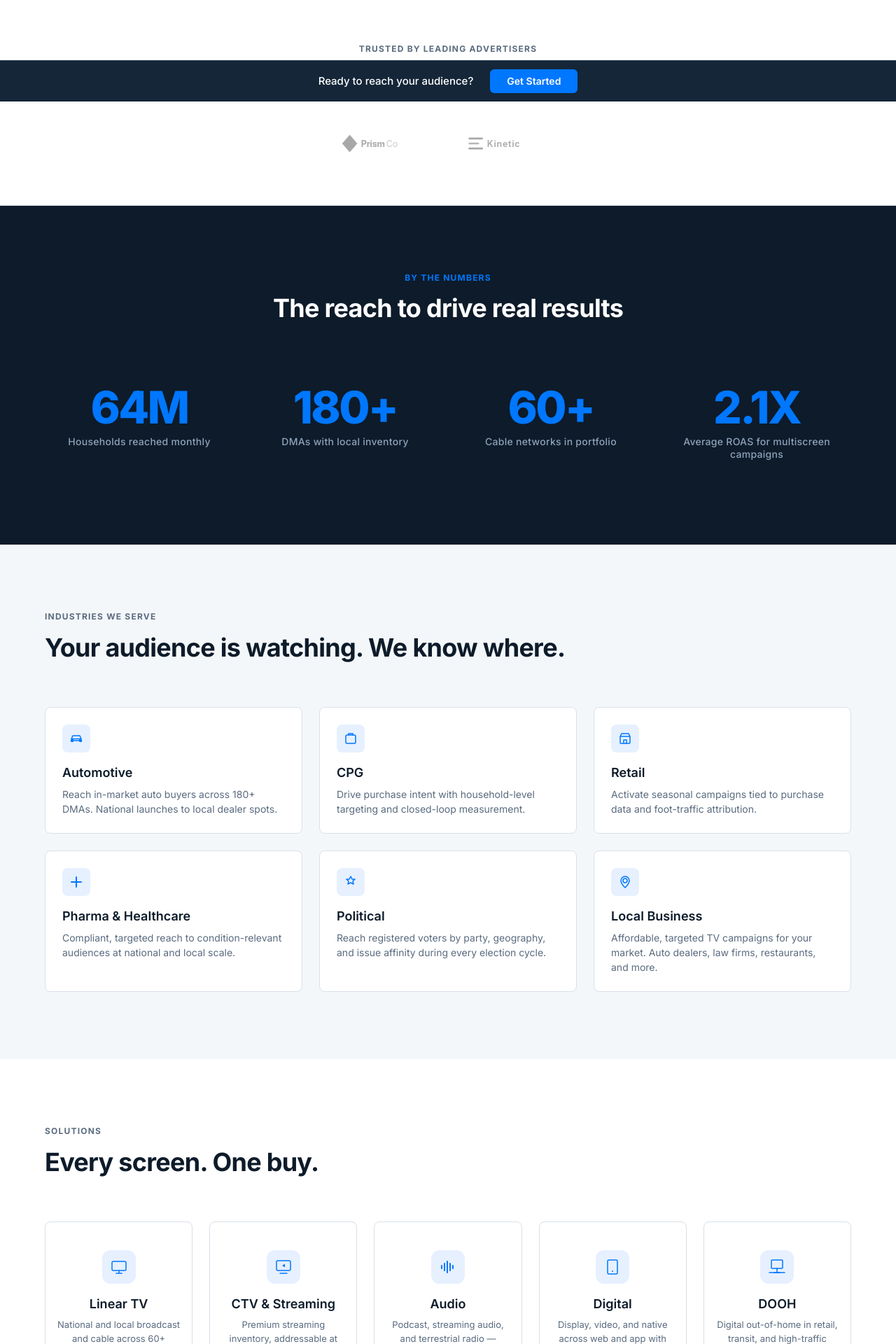
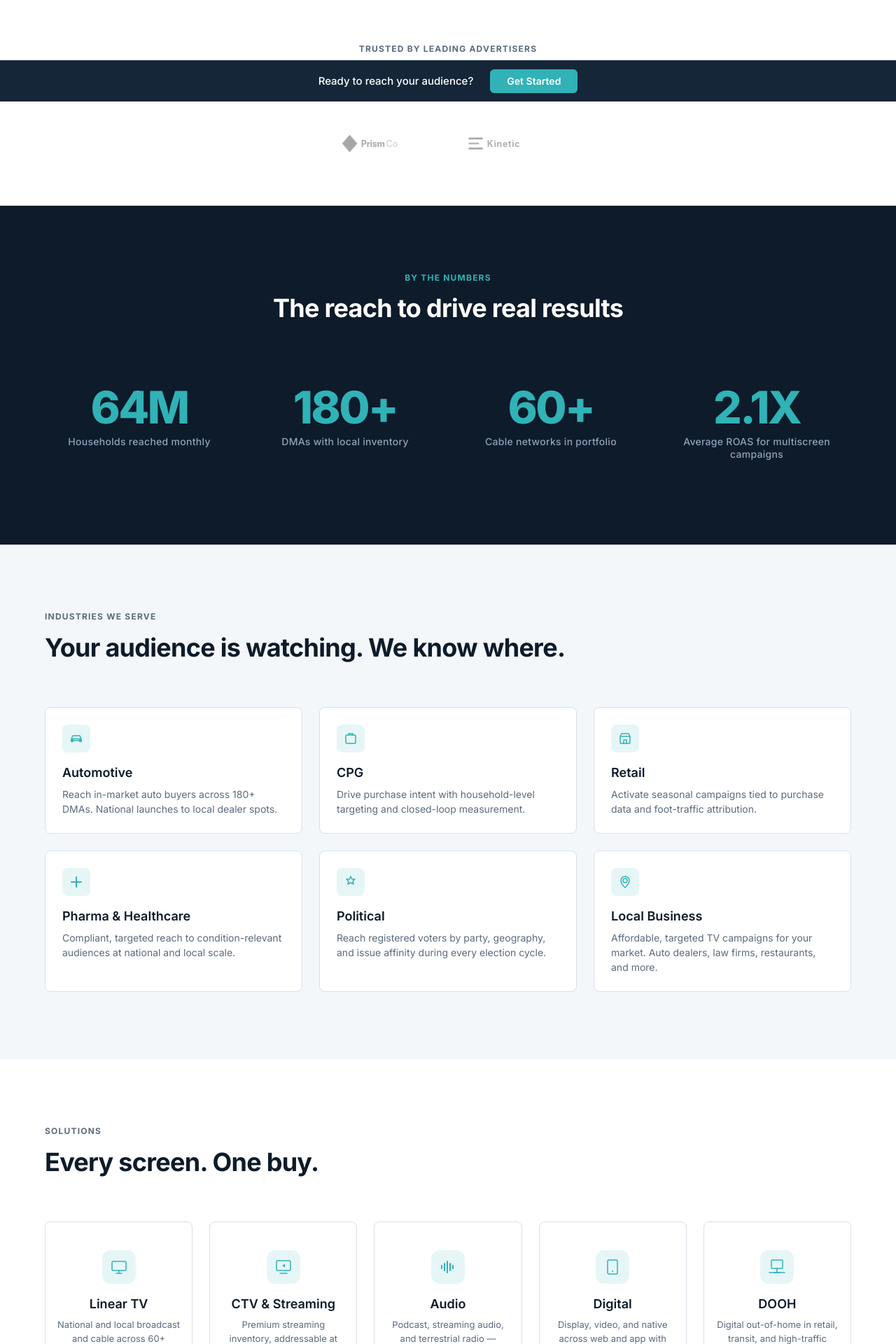
Before and after one commit to porziorobe/Sample-site, a PHP site: page / in a window 1280 px wide. Shown: the part 714-2634 px from the top of the page at 70% size. Run offline with PHP 8.4, Linux system fonts and the light colour scheme; some libraries are stand-ins or nearby versions.

Commit message:
Change accent color from blue (#0077FF) to teal (#30B2B6)
Co-authored-by: Cursor <cursoragent@cursor.com>

```diff
--- a/css/styles.css
+++ b/css/styles.css
@@ -13,9 +13,9 @@
   --color-text-light: #FFFFFF;
   --color-text-secondary: #5A6B7F;
   --color-text-secondary-light: #8FA3BA;
-  --color-accent: #0077FF;
-  --color-accent-hover: #0062D1;
-  --color-accent-light: #E6F0FF;
+  --color-accent: #30B2B6;
+  --color-accent-hover: #279396;
+  --color-accent-light: #E6F6F7;
   --color-border: #D8E0E8;
   --color-border-dark: #2A3A52;
   --color-success: #00B268;
```
